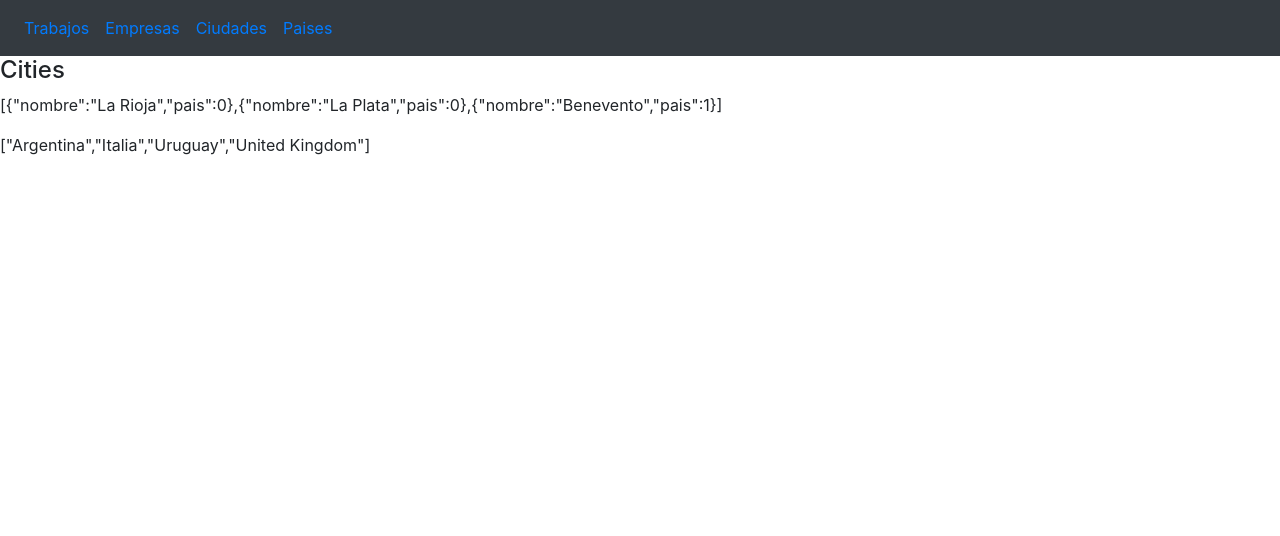
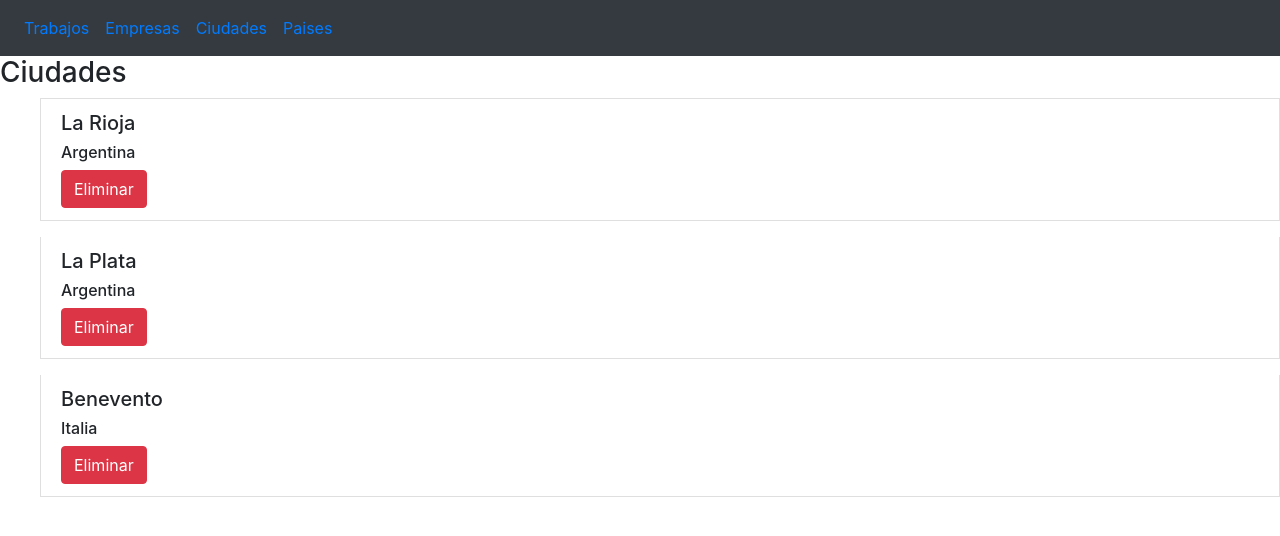
Before and after one commit to DocOc98/actividad1, a React (Create React App) app: page /cities in a window 1280 px wide. Shown: the top 536 px of the page. Built offline with nearby package versions, Linux system fonts and the light colour scheme.

Commit message:
Cambios importantes

```diff
--- a/src/App.js
+++ b/src/App.js
@@ -18,7 +18,8 @@ export class App extends React.Component {
         {nombre: 'La Rioja', pais: 0},
         {nombre: 'La Plata', pais: 0},
         {nombre: 'Benevento', pais: 1}
-      ]
+      ],
+      companias: [{nombre: 'Ritex SRL', ciudad: 'La Rioja'}]
     }
   }
 
@@ -34,8 +35,8 @@ export class App extends React.Component {
         <NavBar></NavBar>
         <Switch>
           <Route path="/" exact component={ToDoList}></Route>
-          <Route path="/companies" exact component={Companies}></Route>
-          <Route path="/cities" exact render={() => <Cities ciudades={this.state.ciudades} paises={this.state.paises}></Cities>}></Route>
+          <Route path="/companies" exact render={(props)=> <Companies empresas={this.state.companias} ciudades={this.state.ciudades}></Companies>}></Route>
+          <Route path="/cities" exact render={(props) => <Cities ciudades={this.state.ciudades} paises={this.state.paises}></Cities>}></Route>
           <Route path="/countries" exact render={(props)=> <Countries paises={this.state.paises}></Countries>}></Route>
           <Route component={NotFound}></Route>
         </Switch>
--- a/src/views/Cities.jsx
+++ b/src/views/Cities.jsx
@@ -3,9 +3,26 @@ import React from 'react';
 export class Cities extends React.Component {
   render() {
     return <div>
-      <h4>Cities</h4>
-      <p>{ JSON.stringify(this.props.ciudades) }</p>
-      <p>{ JSON.stringify(this.props.paises) }</p>
+      <h3>Ciudades</h3>
+      <ul>
+        {
+          this.props.ciudades.map(ciudad => {
+            return <li className="list-group-item mb-3" key={ciudad}>
+            <h5>
+              {ciudad.nombre}
+            </h5>
+            <h6>
+              {
+                (()=>{
+                  return this.props.paises[ciudad.pais];
+                })()
+              }
+            </h6>
+            <button onClick={() => this.props.delete(ciudad)} className="btn btn-danger">Eliminar</button>
+          </li>
+          })
+        }
+      </ul>
     </div>
   }
 }
--- a/src/views/Companies.jsx
+++ b/src/views/Companies.jsx
@@ -1,15 +1,25 @@
 import React from 'react';
 
 export class Companies extends React.Component {
-  constructor() {
-    super();
-    this.state = {
-      someKey: 'someValue'
-    };
-  }
-
   render() {
-    return <p>Companies</p>;
+    return <div>
+      <h3>Compañias</h3>
+      <ul>
+        {
+          this.props.empresas.map(empresa => {
+            return <li className="list-group-item mb-3" key={empresa}>
+            <h5>
+              {empresa.nombre}
+            </h5>
+            <h6>
+              { empresa.ciudad }
+            </h6>
+            <button onClick={() => this.props.delete(empresa)} className="btn btn-danger">Eliminar</button>
+          </li>
+          })
+        }
+      </ul>
+    </div>
   }
 
 }
--- a/src/views/Countries.jsx
+++ b/src/views/Countries.jsx
@@ -7,10 +7,12 @@ export class Countries extends React.Component {
       <ul>
         {
           this.props.paises.map(pais => {
-            return <li key={pais}>
+            return <li className="list-group-item mb-3" key={pais}>
+            <h5>
               {pais}
-              <button onClick={() => this.props.delete(pais)}>Eliminar</button>
-            </li>
+            </h5>
+            <button onClick={() => this.props.delete(pais)} className="btn btn-danger">Eliminar</button>
+          </li>
           })
         }
       </ul>
```
